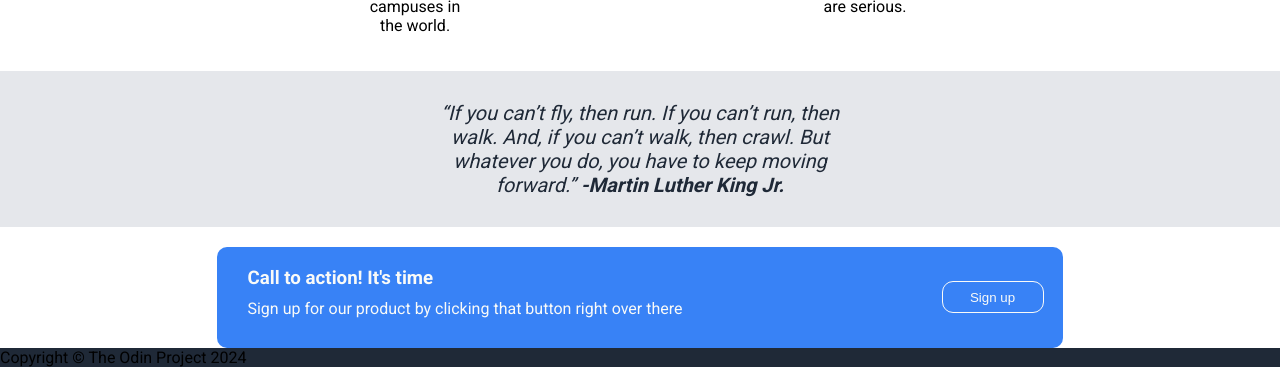
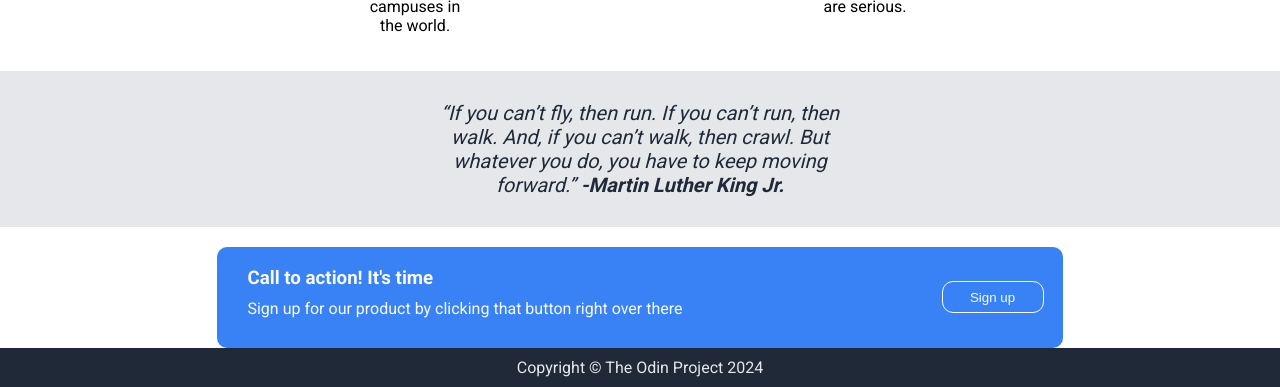
Before and after one commit to juan-est145/Odin-Project_Landing_page, a plain HTML site: page index.html in a window 1280 px wide. Shown: the part 512-899 px from the top of the page. Drawn offline with Linux system fonts and the light colour scheme.

Commit message:
Landing page is done

```diff
--- a/style.css
+++ b/style.css
@@ -196,17 +196,15 @@ body
     min-width: 100px;
     min-height: 30px;
     align-self: center;
-
-    /*background-color: #3882F6;
-    color: white;
-    padding: 5px;
-    border-radius: 10px;
-    min-width: 90px;
-    margin-top: 20px;*/
 }
 
 #footer
 {
     background-color: #1F2937;
     flex-grow: 1;
+    color: #e5e7eb;
+    display: flex;
+    justify-content: center;
+    align-items: center;
+    padding: 10px;
 }
```
